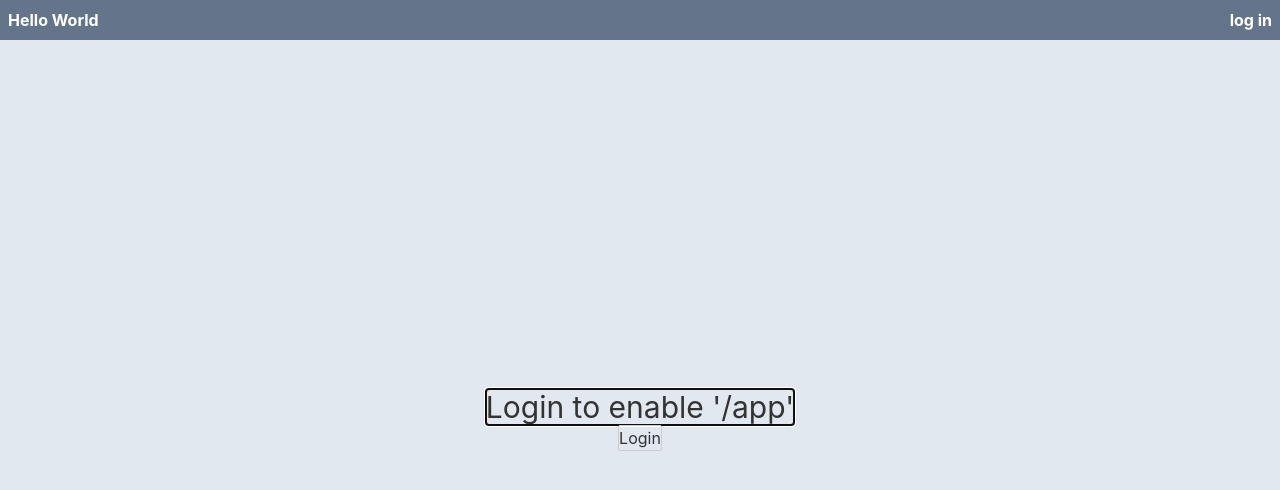
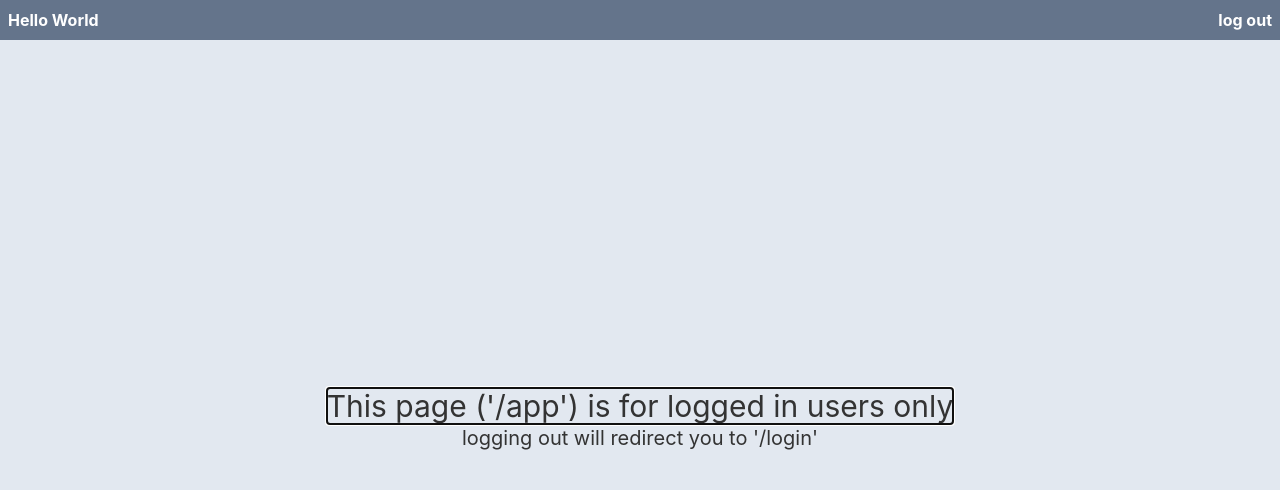
Before and after one commit to veighnsche/svelte-typescript-tailwind-navigator-starters-kit, a Svelte app: page /app in a window 1280 px wide. Before the commit this address led to /login. Shown: the top 490 px of the page. Built offline with nearby package versions, Linux system fonts and the light colour scheme.

Commit message:
Add files via upload

```diff
--- a/src/App.svelte
+++ b/src/App.svelte
@@ -3,8 +3,6 @@
   import GuardRedirect from './components/navigator/GuardRedirect.svelte';
   import RouteGuard from './components/navigator/RouteGuard.svelte';
   import {currentUser, login, logout} from './stores/currentUser';
-
-  // login({user: 'I am a logged in user'});
 </script>
 
 <Router>
--- a/src/components/navigator/RouteGuard.svelte
+++ b/src/components/navigator/RouteGuard.svelte
@@ -8,8 +8,6 @@
   // todo: developer should replace unknown with own UserType
   //                               vvvvvvv
   export let currentUser: Readable<unknown | null>;
-
-  console.log($$slots.default);
 
   $: {
     if ($currentUser) {
--- a/src/stores/currentUser.ts
+++ b/src/stores/currentUser.ts
@@ -2,11 +2,11 @@ import {writable} from 'svelte/store';
 
 // todo: developer should replace unknown and with own UserType
 //                                  vvvvvvv
-export const currentUser = writable<unknown | null>(null);
+export const currentUser = writable<unknown>({});
+// export const currentUser = writable<unknown | null>(null);
 
-export async function login(user: unknown) {
+export function login(user: unknown) {
   currentUser.set(user);
-  return;
 }
 
 export function logout() {
```
